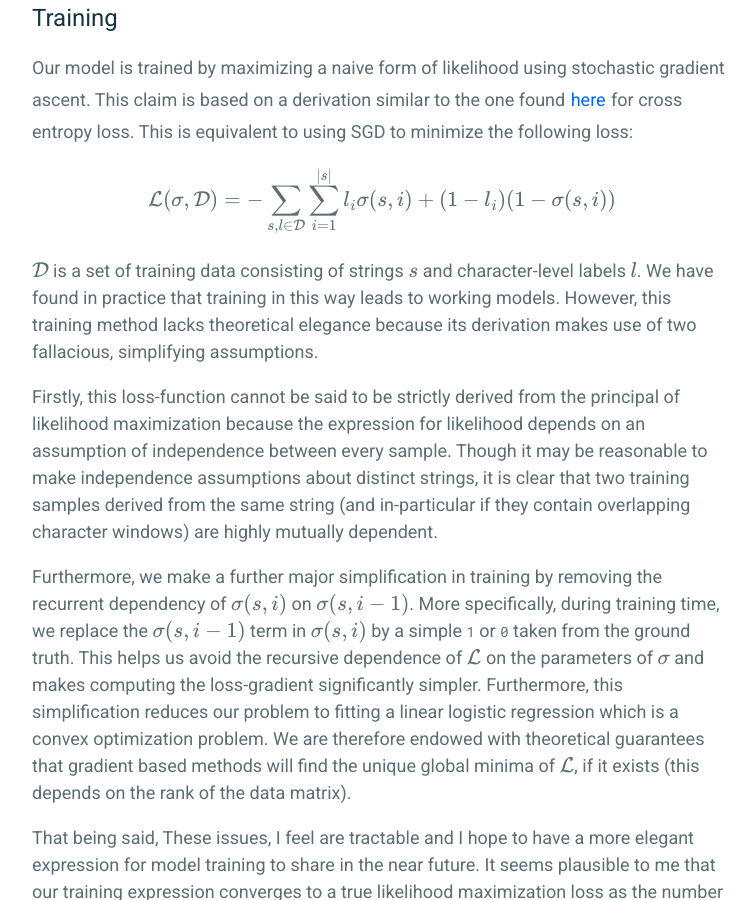
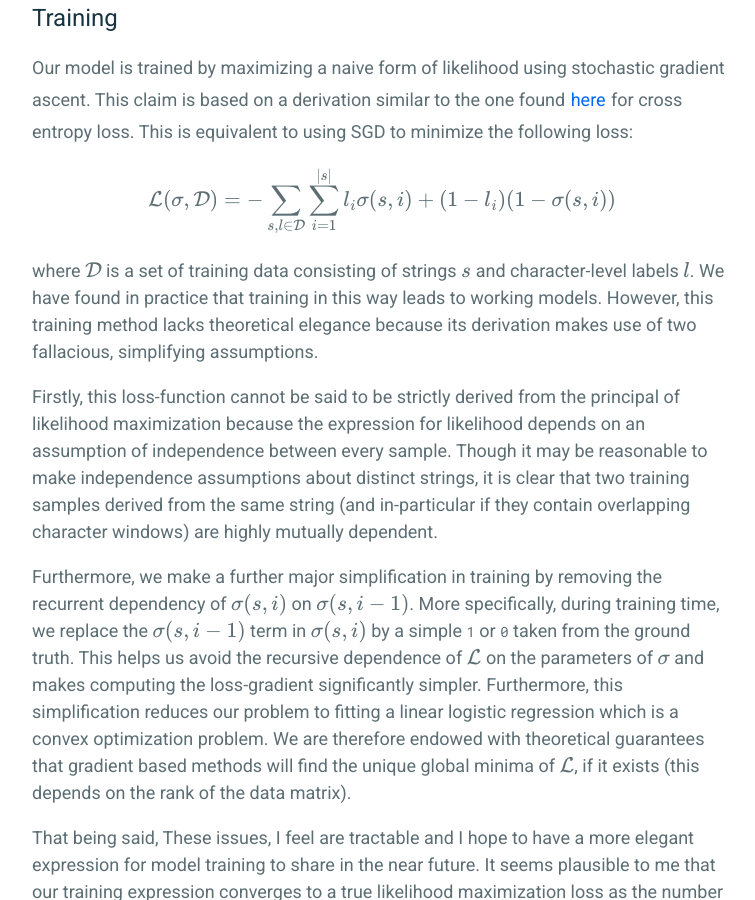
Before and after one commit to frankwang95/frankwang95.github.io, a Jekyll site: the page built from _posts/2019-04-28-simple_linear_recurrent_model.md, in a window 1280 px wide and 900 px high, scrolled down 3059 px. Shown: the whole window, without its empty margins (258-1013 px from the left). Built offline with Jekyll 4.4.1, drawn with Linux system fonts in a browser that asks for light colours; formulas are drawn with MathJax 3.

Commit message:
Bad Grammar.

```diff
--- a/_posts/2019-04-28-simple_linear_recurrent_model.md
+++ b/_posts/2019-04-28-simple_linear_recurrent_model.md
@@ -53,7 +53,7 @@ $$
 \mathcal{L}(\sigma, \mathcal{D}) = -\sum_{s, l \in \mathcal{D}} \sum_{i=1}^{|s|} l_i \sigma(s, i) + (1 - l_i) (1 - \sigma(s, i))
 $$
 
-$$\mathcal{D}$$ is a set of training data consisting of strings $$s$$ and character-level labels $$l$$. We have found in practice that training in this way leads to working models. However, this training method lacks theoretical elegance because its derivation makes use of two fallacious, simplifying assumptions.
+where $$\mathcal{D}$$ is a set of training data consisting of strings $$s$$ and character-level labels $$l$$. We have found in practice that training in this way leads to working models. However, this training method lacks theoretical elegance because its derivation makes use of two fallacious, simplifying assumptions.
 
 Firstly, this loss-function cannot be said to be strictly derived from the principal of likelihood maximization because the expression for likelihood depends on an assumption of independence between every sample. Though it may be reasonable to make independence assumptions about distinct strings, it is clear that two training samples derived from the same string (and in-particular if they contain overlapping character windows) are highly mutually dependent.
 
```
